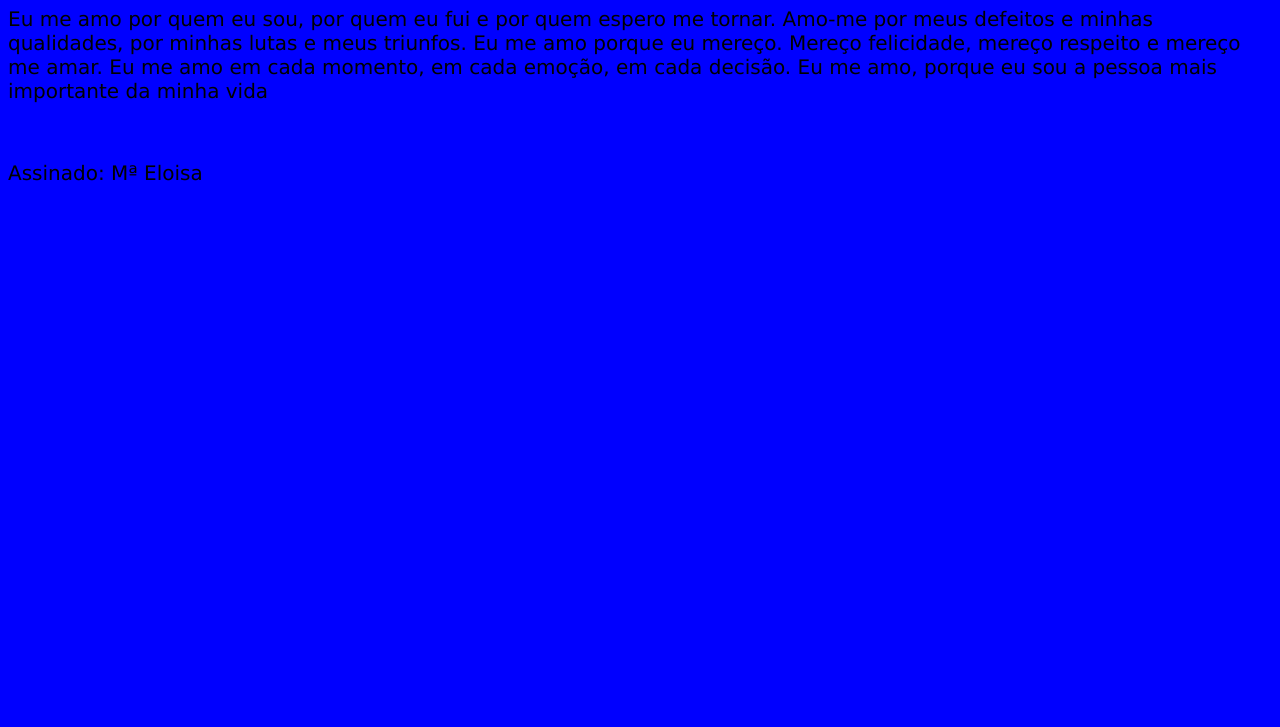
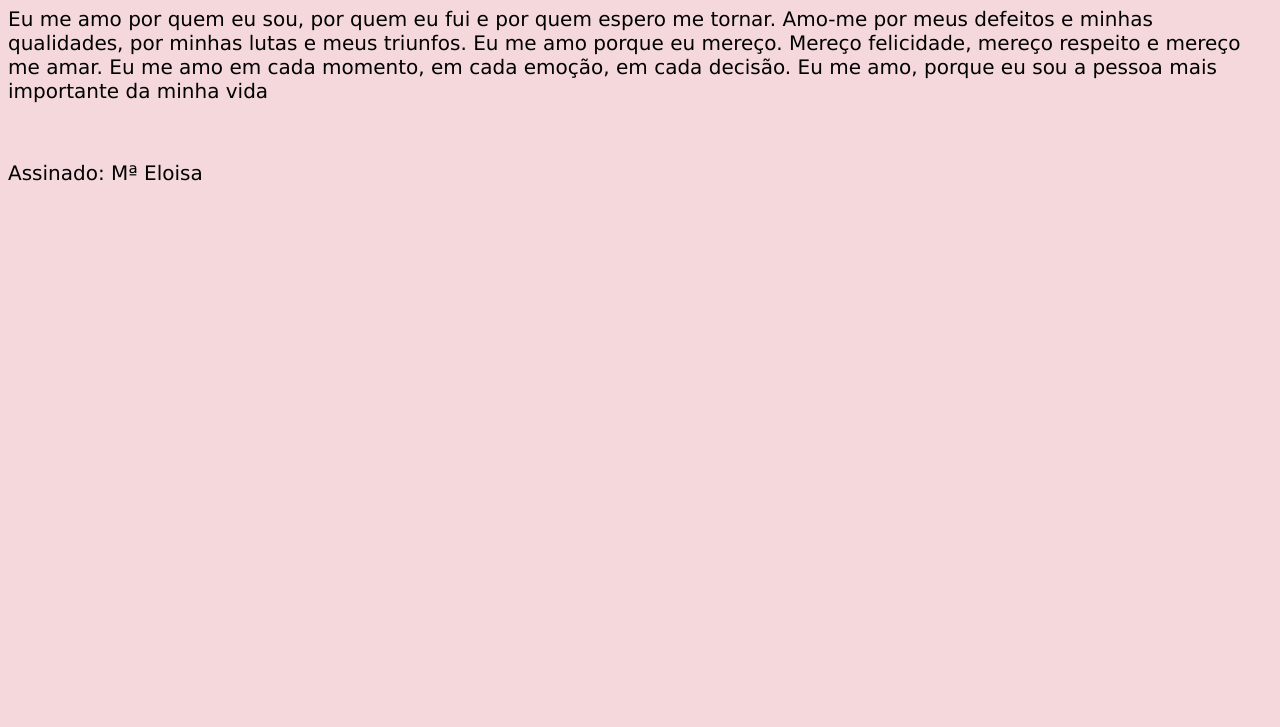
Before and after one commit to maeloisaaa/papai, a plain HTML site: page index.html in a window 1280 px wide. Shown: the part 73-800 px from the top of the page. Drawn offline with Linux system fonts and the light colour scheme.

Commit message:
Add - Nome

```diff
--- a/css/estilo.css
+++ b/css/estilo.css
@@ -1,5 +1,5 @@
 body {
-  background-color: blue; /*Pode escolher outra cor se quiser*/
+  background-color: rgb(245, 216, 220); /*Pode escolher outra cor se quiser*/
 }
 
 h1 {
```
